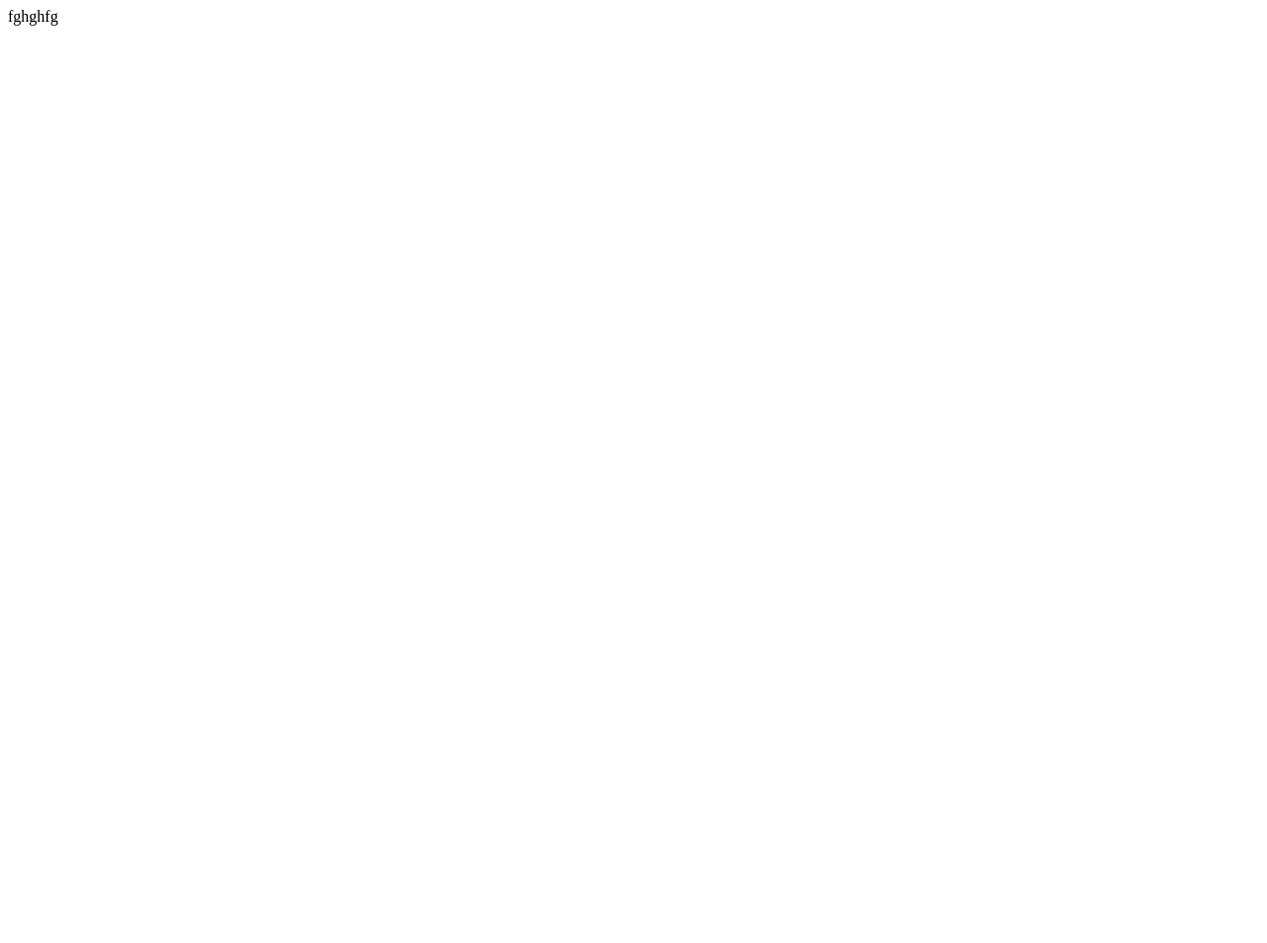
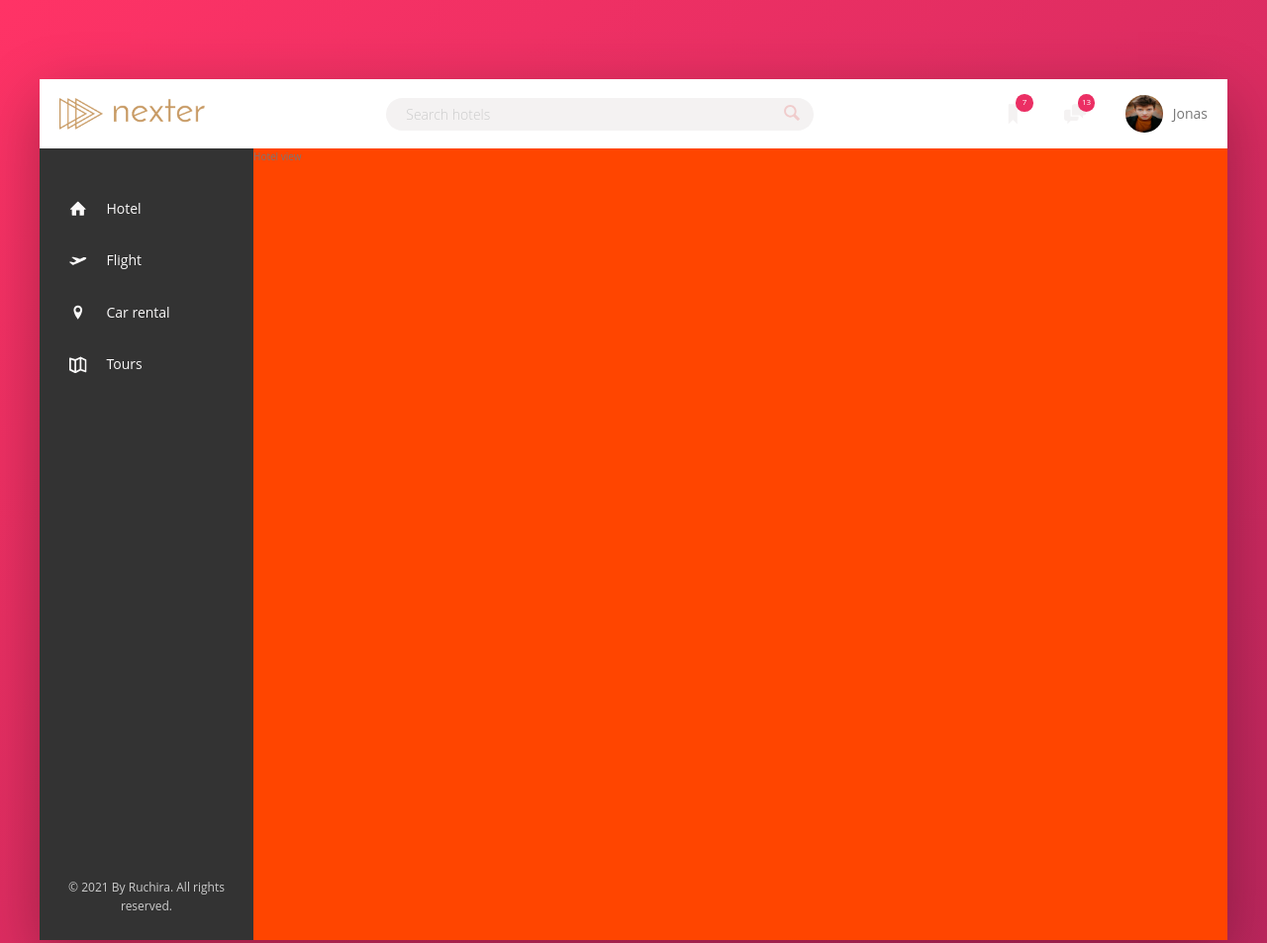
Before and after one commit to RuchiraGamage/CSS, a website: page flexbox/index.html in a window 1280 px wide. Shown: the top 953 px of the page at 99% size. Before the commit the page ends 800 px from the top, so only its background shows below. Drawn offline with Linux system fonts and the light colour scheme.

Commit message:
flex structure

```diff
--- a/flexbox/index.html
+++ b/flexbox/index.html
@@ -13,8 +13,87 @@
     <title>nexter &mdash; your home, your freedom</title>
 </head>
 
-<body class="container">
-    fghghfg
+<body>
+    <div class="container">
+        <header class="header">
+            <img src="./img/logo.png" alt="logo" class="logo">
+
+            <form action="#" class="search">
+                <input type="text" class="search-input" placeholder="Search hotels">
+                <button class="search-button">
+                    <svg class="search-icon">
+                        <use xlink:href="./img/spite.svg#icon-magnifying-glass"></use>
+                    </svg>
+                </button>
+            </form>
+
+            <nav class="user-nav">
+                <div class="user-nav-icon-box">
+                    <svg class="user-nav-icon">
+                        <use xlink:href="./img/spite.svg#icon-bookmark"></use>
+                    </svg>
+                    <span class="user-nav-notification">7</span>
+                </div>
+                <div class="user-nav-icon-box">
+                    <svg class="user-nav-icon">
+                        <use xlink:href="./img/spite.svg#icon-chat"></use>
+                    </svg>
+                    <span class="user-nav-notification">13</span>
+                </div>
+                <div class="user-nav-user">
+                    <img src="./img/user.jpg" alt="" class="user-nav-user-photo">
+                    <span class="user-nav-user-name">Jonas</span>
+                </div>
+            </nav>
+        </header>
+        <div class="content">
+            <nav class="sidebar">
+                <ul class="side-nav">
+                    <li class="side-nav-item">
+                        <a href="#" class="side-nav-link">
+                            <svg class="side-nav-icon">
+                                <use xlink:href="./img/spite.svg#icon-home"></use>
+                            </svg>
+                            <span class="side-nav-text">Hotel</span>
+                        </a>
+                    </li>
+                    <li class="side-nav-item">
+                        <a href="#" class="side-nav-link">
+                            <svg class="side-nav-icon">
+                                <use xlink:href="./img/spite.svg#icon-aircraft-take-off"></use>
+                            </svg>
+                            <span class="side-nav-text">Flight</span>
+                        </a>
+                    </li>
+                    <li class="side-nav-item">
+                        <a href="#" class="side-nav-link">
+                            <svg class="side-nav-icon">
+                                <use xlink:href="./img/spite.svg#icon-location-pin"></use>
+                            </svg>
+                            <span class="side-nav-text">Car rental</span>
+                        </a>
+                    </li>
+                    <li class="side-nav-item">
+                        <a href="#" class="side-nav-link">
+                            <svg class="side-nav-icon">
+                                <use xlink:href="./img/spite.svg#icon-map"></use>
+                            </svg>
+                            <span class="side-nav-text">Tours</span>
+                        </a>
+                    </li>
+                </ul>
+
+                <div class="legal">
+                    &copy; 2021 By Ruchira. All rights reserved.
+                </div>
+            </nav>
+
+
+            <main class="hotel-view">
+                Hotel view
+            </main>
+        </div>
+    </div>
 </body>
 
 </html>
--- a/flexbox/package.json
+++ b/flexbox/package.json
@@ -1,7 +1,7 @@
 {
-  "name": "Nexter",
+  "name": "Trillo",
   "version": "1.0.0",
-  "description": "Nexter webpage",
+  "description": "Trillo webpage",
   "main": "index.js",
   "scripts": {
     "watch:sass": "node-sass sass/main.scss css/style.css -w",
--- a/flexbox/sass/_base.scss
+++ b/flexbox/sass/_base.scss
@@ -13,3 +13,54 @@ $color-grey-dark-2: #6D5D4B;
 // FONT VARIABLES
 $font-primary: 'Nunito', sans-serif;
 $font-display: 'Josefin Sans', sans-serif;
+
+:root{
+    // this root variables are like custom properties
+    --colour-primary: #eb2f64;
+    --colour-primary-light: #FF3366;
+    --colour-primary-dark: #BA265D;
+    --colour-primary: #eb2f64;
+
+    --colour-gray-light-1: #faf9f9;
+    --colour-gray-light-2: #f4f2f2;
+    --colour-gray-light-3: #f0cccc;
+    --colour-gray-light-4: #ccc;
+
+    --colour-gray-dark-1: #333;
+    --colour-gray-dark-2: #777;
+    --colour-gray-dark-3: #999;
+
+    --shadow-dark:0 2rem 6rem rgba(0,0,0,.3);
+}
+
+
+* {
+    padding: 0;
+    margin: 0;
+    box-sizing: border-box;
+}
+
+*,
+*::before,
+*::after{
+    box-sizing :inherit;
+}
+
+html{
+    box-sizing: border-box;
+    //base font-size
+    font-size: 62.5%; // 1rem = 10px, default browser set 16px to 100%
+}
+
+body{
+   font-family: 'Open Sans', sans-serif;
+    font-weight: 400;
+    line-height: 1.6;
+    color: var(--colour-gray-dark-2);
+
+    background-image: linear-gradient(to right bottom, var(--colour-primary-light), var(--colour-primary-dark));
+    background-size: cover;
+    background-repeat: no-repeat;
+
+    min-height: 100vh;
+}
--- /dev/null
+++ b/flexbox/sass/_components.scss
@@ -0,0 +1,166 @@
+/////////////////////////
+//LOGO
+
+.logo{
+    height: 3.25rem;
+    margin-left: 2rem;
+}
+
+/////////////////////////
+//SEARCH
+
+.search{
+    flex: 0 0 40%; // 1st arg flex grow(0 = dont grow it available space)
+    // 2nd arg flex shrink(0 = dont alow it shirnk when divice width reducede)
+    // 3rd arg width(% of available space)
+
+    display: flex;
+    align-items: center;
+    justify-content: center;
+
+    &-input{
+        font-family: inherit;
+        font-size: inherit;
+        background-color: var(--colour-gray-light-2);
+        border: none;
+        color: inherit;
+        padding: .7rem 2rem;
+        border-radius: 100px;
+        width: 90%;
+        transition: all .2s;
+        margin-right: -3.25rem;
+
+        &:focus{
+            outline: none;
+            width: 100%;
+            background-color: var(--colour-gray-light-3);
+        }
+
+        &::-webkit-input-placeholder{
+            font-weight: 100;
+            color: var(--colour-gray-light-4) ;
+        }
+    }
+
+    &-input:focus + &-button{
+        background-color: var(--colour-gray-light-3);
+    }
+
+    &-button{
+        border: none;
+        background-color: var(--colour-gray-light-2);
+
+        &:focus{
+            outline: none;
+        }
+
+        &:active{
+            transform: translateY(2px);
+        }
+    }
+
+    &-icon{
+        height: 2rem;
+        width: 2rem;
+        fill: var(--colour-gray-light-3);
+    }
+}
+
+/////////////////////////
+//USER NAVIGATION
+
+.user-nav{
+    align-self: stretch;
+
+    display: flex;
+    align-items: center;
+
+    & > * {
+        padding: 0 2rem;
+        cursor: pointer;
+        height: 100%;
+
+        display: flex;
+        align-items: center;
+    }
+
+    & > *:hover{
+        background-color: var(--colour-gray-light-2);
+    }
+
+    &-icon{
+        height: 2.25rem;
+        width: 2.25rem;
+        fill: var(--colour-gray-light-2);
+    }
+
+    &-icon-box{
+        position: relative;
+    }
+
+    &-notification{
+        font-size: .8rem;
+        height: 1.75rem;
+        width: 1.75rem;
+        border-radius: 50%;
+        background-color: var(--colour-primary);
+        color: white;
+
+        position: absolute;
+        top: 1.5rem;
+        right: 1.1rem;
+
+        display: flex;
+        justify-content: center;
+        align-items: center;
+    }
+
+    &-user{
+        &-photo{
+            height: 3.75rem;
+            border-radius: 50%;
+            margin-right: 1rem;
+        }
+    }
+}
+
+/////////////////////////
+//SIDE NAVIGATION
+
+.side-nav{
+    font-size: 1.4rem;
+    margin-top: 3.5rem;
+    list-style: none;
+
+    &-item{
+
+    }
+
+    &-link:link,
+    &-link:visited{
+        color: var(--colour-gray-light-1);
+        text-decoration: none;
+        padding: 1.5rem 3rem;
+        display: block;
+
+        display: flex;
+        align-items: center;
+    }
+
+    &-icon{
+        width: 1.75rem;
+        height: 1.75rem;
+        margin-right: 2rem;
+        fill: currentColor;
+    }
+}
+
+/////////////////////////
+//LEGAL TEXT
+
+.legal{
+    font-size: 1.2rem;
+    padding: 2.5rem;
+    text-align: center;
+    color: var(--colour-gray-light-4);
+}
--- /dev/null
+++ b/flexbox/sass/_layouts.scss
@@ -0,0 +1,40 @@
+.container{
+    max-width: 120rem;
+    margin: 8rem auto;
+    background-color: var(--colour-gray-light-1);
+    box-shadow: var(--shadow-dark);
+
+    min-height: 50rem;
+}
+
+.header{
+    font-size: 1.4rem;
+    height: 7rem;
+    background-color: #fff;
+    border-bottom:var(--colour-gray-light-2);
+
+    display: flex;
+    justify-content: space-between;
+    align-items: center;
+}
+
+.content{
+    display: flex;
+}
+
+.sidebar{
+    background-color: var(--colour-gray-dark-1);
+    flex: 0 18%;
+
+    display: flex;
+    flex-direction: column;
+    justify-content: space-between;
+}
+
+.hotel-view{
+    flex: 1;
+
+    //test
+    height: 80rem;
+    background-color: orangered;
+}
--- a/flexbox/sass/main.scss
+++ b/flexbox/sass/main.scss
@@ -9,3 +9,6 @@
 @import "homes";
 @import "gallery";
 @import "footer";
+
+@import "_components";
+@import "_layouts";
```
Also changed, not shown: flexbox/css/style.css, flexbox/img/SVG/aircraft-take-off.svg (added), flexbox/img/SVG/bookmark.svg (added), flexbox/img/SVG/chat.svg (added), flexbox/img/SVG/chevron-thin-right.svg (added), flexbox/img/SVG/home.svg (added), flexbox/img/SVG/location-pin.svg (added), flexbox/img/SVG/magnifying-glass.svg (added), flexbox/img/SVG/map.svg (added), flexbox/img/SVG/search.svg (added), flexbox/img/SVG/star.svg (added), flexbox/img/spite.svg (added), flexbox/img/sprite.svg (deleted), flexbox/img/user.jpg (added).
